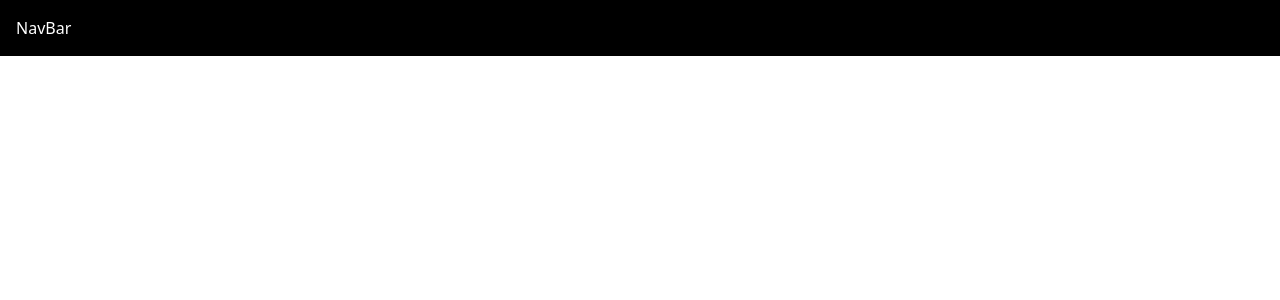
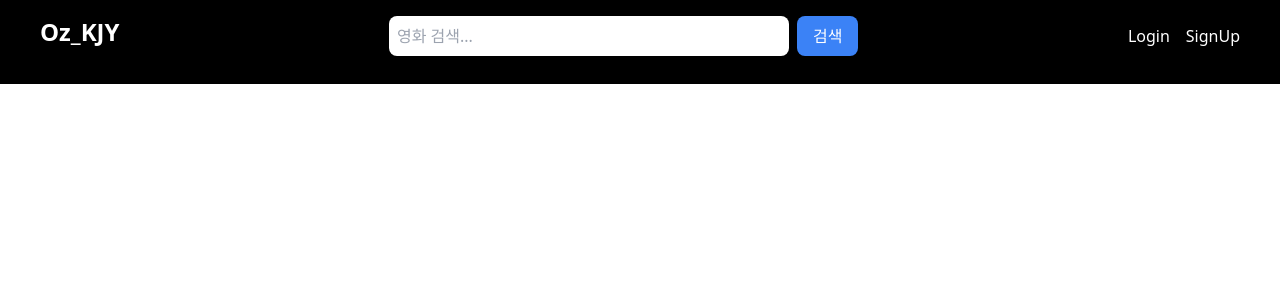
Before and after one commit to kjy0124/oz_movie_pj, a React (Vite) app: page / in a window 1280 px wide. Shown: the top 300 px of the page. Built offline with nearby package versions, Linux system fonts and the light colour scheme.

Commit message:
💄 NavBar 스타일 수정 및 추가

```diff
--- a/src/components/NavBar.jsx
+++ b/src/components/NavBar.jsx
@@ -1,5 +1,37 @@
+import { useNavigate } from "react-router-dom";
+
 function NavBar() {
-  return <div>NavBar</div>;
+  const nav = useNavigate();
+
+  const goHome = () => {
+    nav("/home");
+  };
+
+  return (
+    <div className="w-full h-[40px] px-6 flex mb-3 justify-between">
+      <h2 onClick={goHome} className="font-bold cursor-pointer text-2xl">
+        Oz_KJY
+      </h2>
+
+      {/* 검색창과 버튼 - flex로 중앙 정렬 */}
+      {/* space-x-2 x축으로 간격 8px 추가 */}
+      <div className="flex w-1/2 justify-center items-center space-x-2">
+        <input
+          type="sub"
+          placeholder="영화 검색..."
+          className="w-2/3 p-2 rounded-lg text-black"
+        />
+        <button className="px-4 py-2 bg-blue-500 hover:bg-blue-600 rounded-lg">
+          검색
+        </button>
+      </div>
+      {/* flexbox, 요소 간 간격 4, 자동 마진으로 우측 정렬 */}
+      <div className="flex space-x-4">
+        <button>Login</button>
+        <button>SignUp</button>
+      </div>
+    </div>
+  );
 }
 
 export default NavBar;
```
